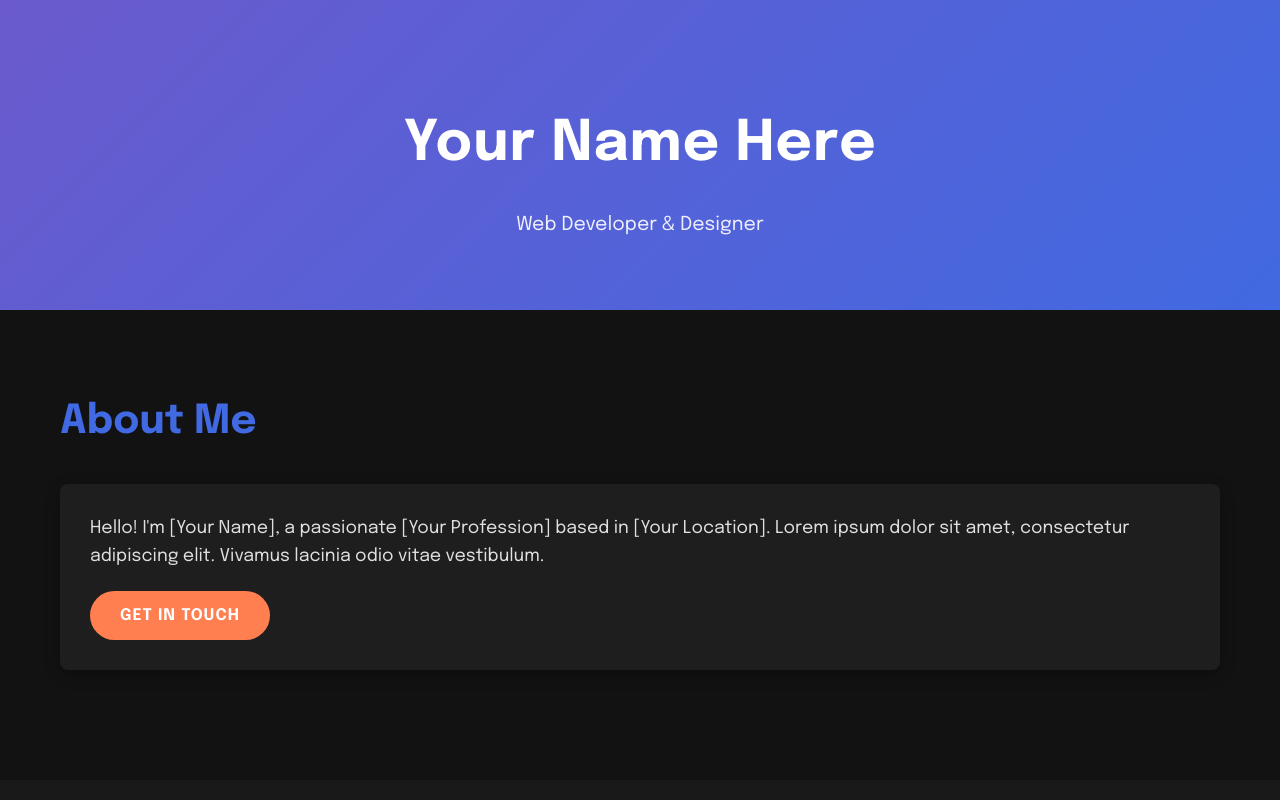
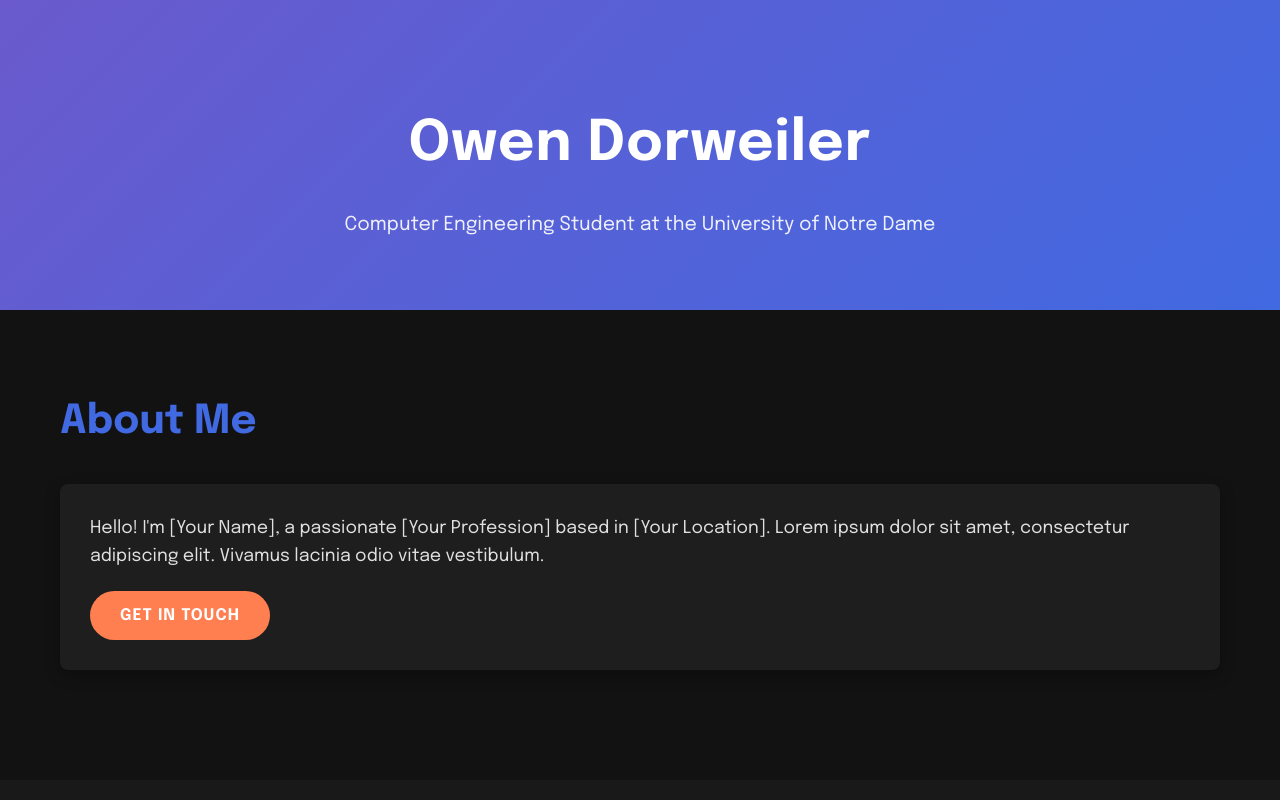
Before and after one commit to owendor/owendor.github.io, a plain HTML site: page index.html in a window 1280 px wide. Shown: the top 800 px of the page. Drawn offline with Linux system fonts and the light colour scheme.

Commit message:
Fixed name

```diff
--- a/index.html
+++ b/index.html
@@ -164,8 +164,10 @@
     <body>
         <header>
             <div class="container">
-                <h1>Your Name Here</h1>
-                <p class="subtitle">Web Developer & Designer</p>
+                <h1>Owen Dorweiler</h1>
+                <p class="subtitle">
+                    Computer Engineering Student at the University of Notre Dame
+                </p>
             </div>
         </header>
 
@@ -242,7 +244,7 @@
 
         <footer>
             <div class="container">
-                <p>&copy; 2023 Your Name. All rights reserved.</p>
+                <p>&copy; 2025 Owen Dorweiler. All rights reserved.</p>
                 <div class="social-links">
                     <a href="#" aria-label="GitHub">
                         <i class="fab fa-github"></i>
```
